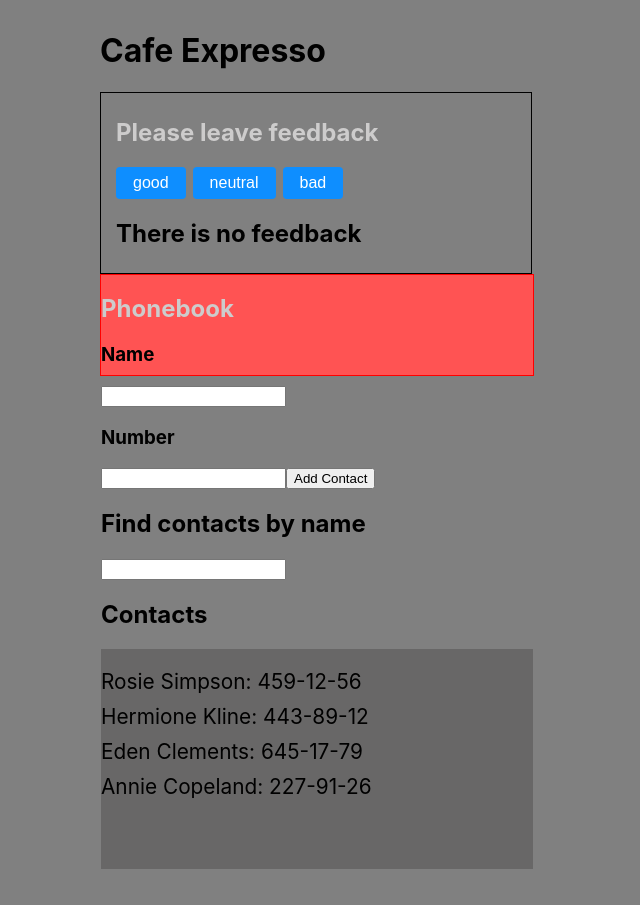
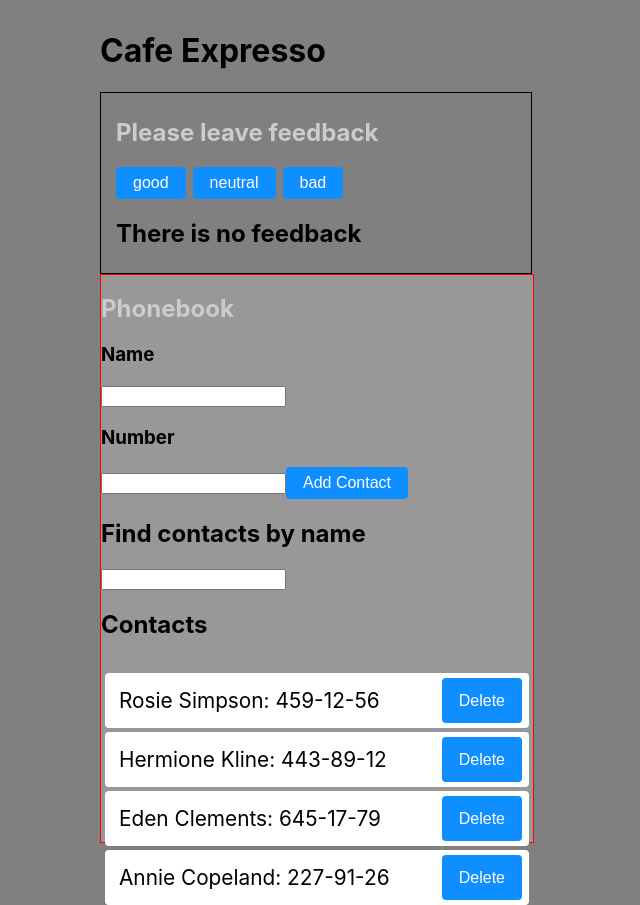
Before and after one commit to Seeker2025/my-react-hw-02-feedback, a React (Create React App) app: page / in a window 1280 px wide. Shown: the whole page, without its empty margins (0-640 px from the left). Before the commit the page ends 869 px from the top, so only its background shows below. Built offline with nearby package versions, Linux system fonts and the light colour scheme.

Commit message:
go react

```diff
--- a/src/components/FeedbackOptions/FeedbaaackOptions.styled.jsx
+++ b/src/components/FeedbackOptions/FeedbaaackOptions.styled.jsx
@@ -4,14 +4,14 @@ export const ButtonBlock = styled.ul `
     display: flex;
     flex-direction: row;
 
-    button{
+    /* button{
     color: #fff;
     font-size: 1em;
     padding: 7px 17px;
     background-color: rgb(14, 142, 255);
     border-radius: 4px;
     border: none;
-    }
+    } */
     li:not(:first-child) {
     margin-left: 7px;
     }
--- a/src/components/Phonebook/Phonebook.jsx
+++ b/src/components/Phonebook/Phonebook.jsx
@@ -25,15 +25,27 @@ export class Phonebook extends React.Component{
     );
 }
 
-
+    toDelete = id => {
+    this.setState(prevState => ({
+        contacts: prevState.contacts.filter(
+            itm => itm.id !== id
+        )
+    }));
+}
 
     handleChange = e =>{
         const { name, value  } = e.currentTarget;
+        const flag = this.state.contacts.some(itm=>itm.name===value);
+        if(flag){
+            alert(`${value} is already in contacts.`);
+            return
+        }
         this.setState({ [name]: value });
     };
 
      handleSubmit = e =>{
         e.preventDefault();
+
 
          const newContact = {
             id: nanoid(),
@@ -52,13 +64,10 @@ export class Phonebook extends React.Component{
             console.log(this.state.filter);
         }
     );
-
-
-
     };
 
     render(){
-        const filteredContacts = this.toFilter();
+        const filteredCont = this.toFilter();
         return(
             <PhonebookItem>
                 <Section title={"Phonebook"}></Section>
@@ -93,11 +102,17 @@ export class Phonebook extends React.Component{
 
                 <h2>Contacts</h2>
                 <ContactBlock>
-                {filteredContacts.map(itm=>{
+                {filteredCont.map(itm=>{
 
                     return (
                             <li key={itm.id}>
                                 <p>{itm.name}: {itm.number}</p>
+    <button
+    type="button"
+    onClick={() => this.toDelete(itm.id)}
+    >
+    Delete
+    </button>
                             </li>)
                 })}
 
--- a/src/components/Phonebook/Phonebook.styled.jsx
+++ b/src/components/Phonebook/Phonebook.styled.jsx
@@ -2,16 +2,27 @@ import styled from "styled-components";
 
 export const PhonebookItem = styled.div `
     width: 432px;
-    height: 100px;
+    height: 567px;
     border: 1px solid red;
-    background-color: #ff5353;
+    background-color: #989898;
 `;
 
 export const ContactBlock = styled.ul `
     width: 432px;
     height: 200px;
-    background-color: #686767;
+    /* background-color: #686767; */
     padding: 10px 0;
+
+    li{
+        display: flex;
+        flex-wrap: row;
+
+        justify-content: space-between;
+        margin: 4px;
+        padding: 5px 7px 5px 14px;
+        background-color: #fff;
+        border-radius: 4px;
+    }
 
     li > p{
         font-size: 1.3em;
--- a/src/index.css
+++ b/src/index.css
@@ -35,3 +35,12 @@ p{
   padding: 0;
   margin: 0;
 }
+
+  button{
+    color: #fff;
+    font-size: 1em;
+    padding: 7px 17px;
+    background-color: rgb(14, 142, 255);
+    border-radius: 4px;
+    border: none;
+    }
```
